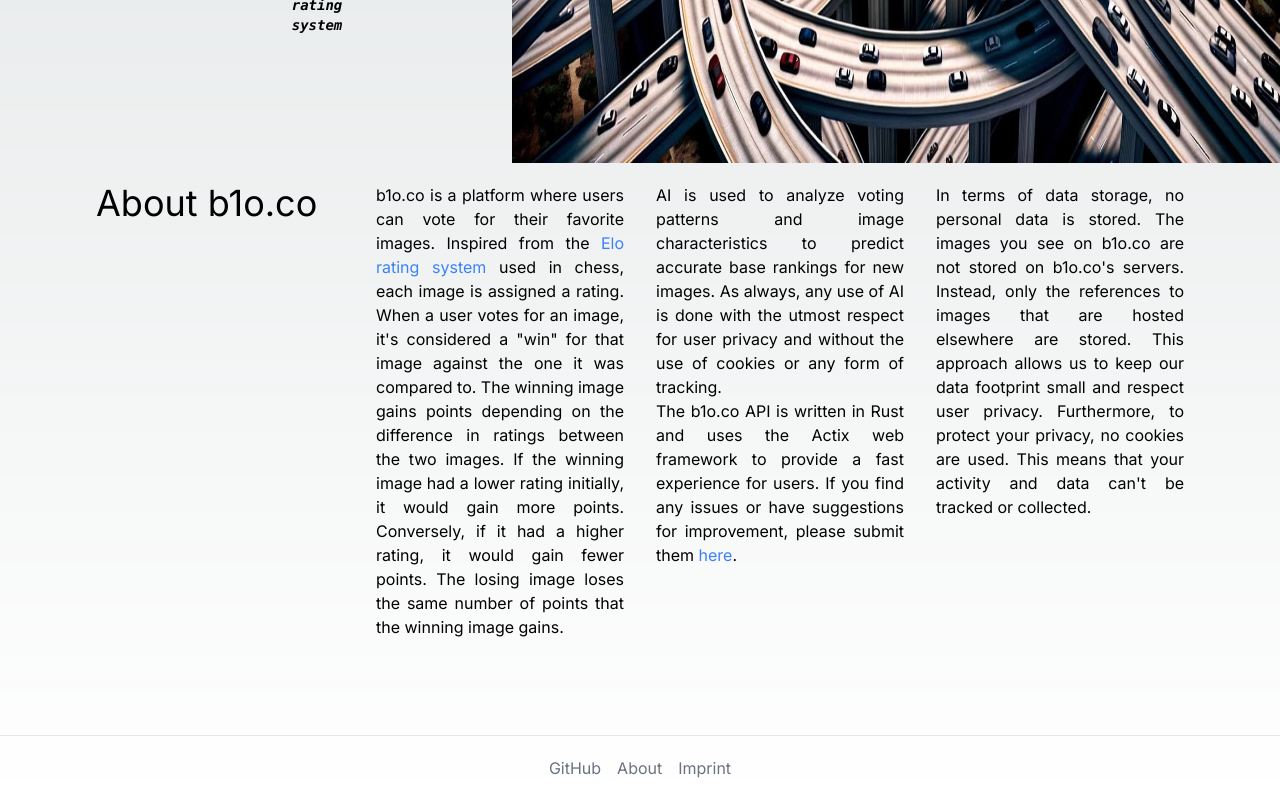
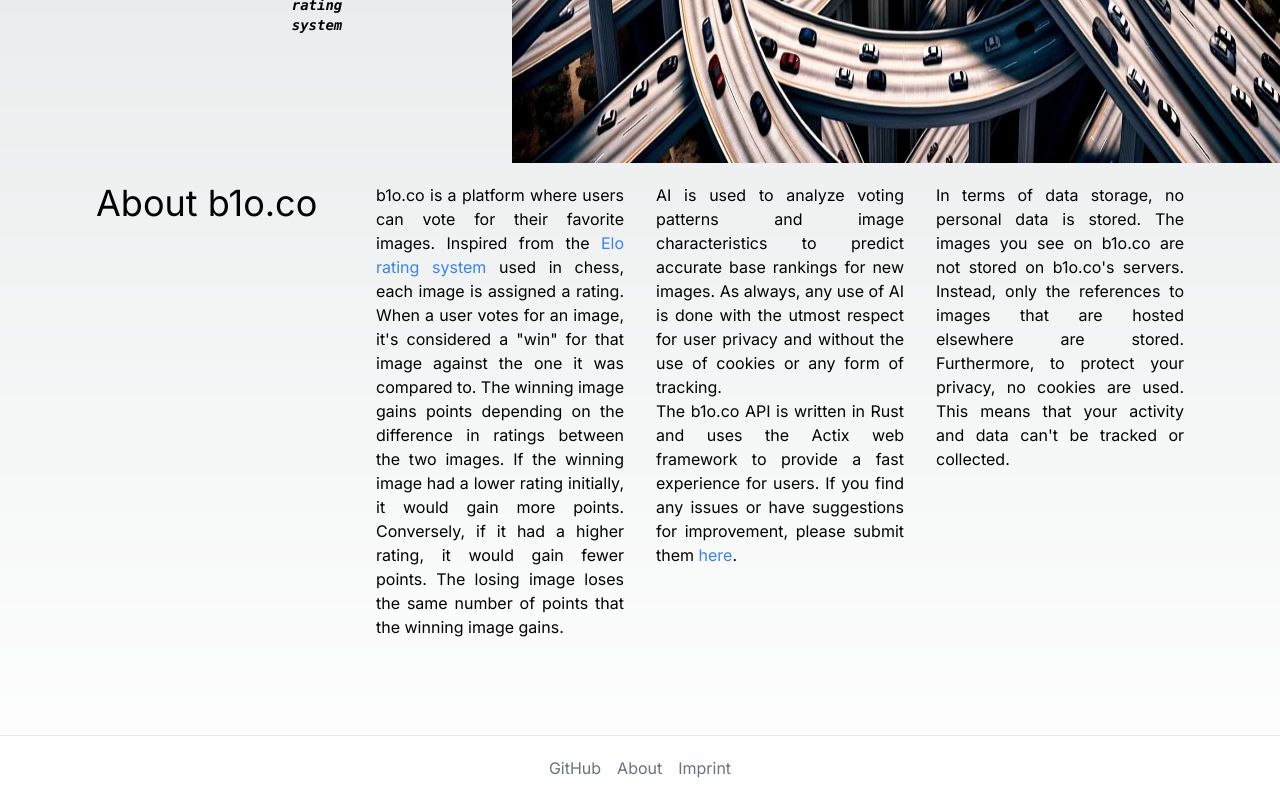
Before and after one commit to carlobortolan/b1o.co, a Next.js app in the folder client/: page /about in a window 1280 px wide. Shown: the part 773-1573 px from the top of the page. Built offline with nearby package versions, Linux system fonts and the light colour scheme.

Commit message:
Update about section

```diff
--- a/client/app/about/page.tsx
+++ b/client/app/about/page.tsx
@@ -72,11 +72,9 @@
         <p className="text-justify">
           In terms of data storage, no personal data is stored. The images you
           see on b1o.co are not stored on b1o.co&apos;s servers. Instead, only
-          the references to images that are hosted elsewhere are stored. This
-          approach allows us to keep our data footprint small and respect user
-          privacy. Furthermore, to protect your privacy, no cookies are used.
-          This means that your activity and data can&apos;t be tracked or
-          collected.
+          the references to images that are hosted elsewhere are stored.
+          Furthermore, to protect your privacy, no cookies are used. This means
+          that your activity and data can&apos;t be tracked or collected.
         </p>
       </div>
     </main>
```
